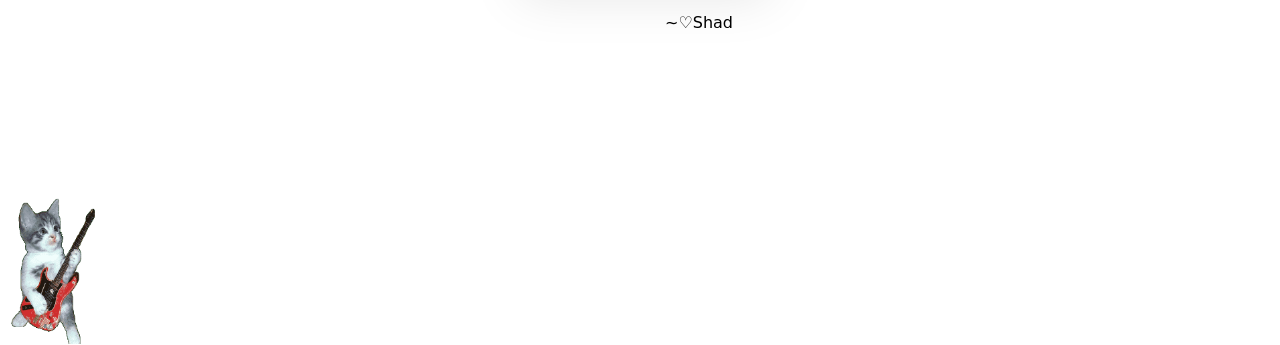
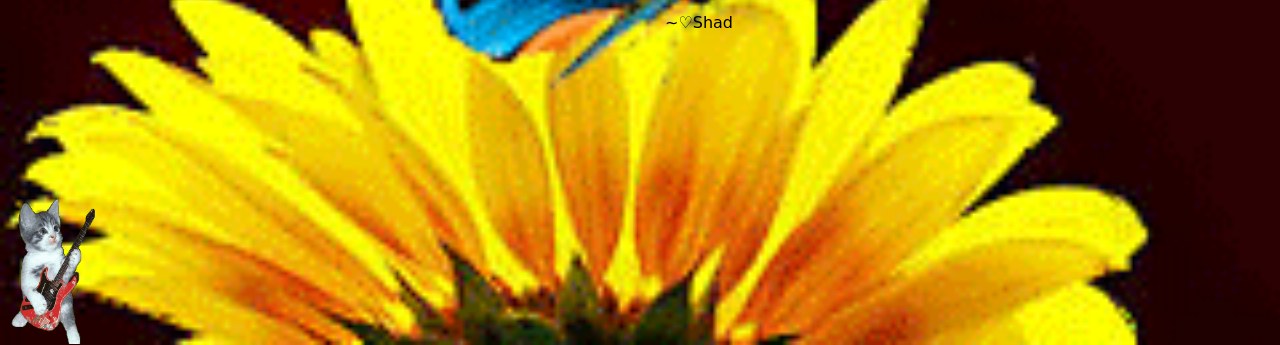
Before and after one commit to mohddilshad76/Special-For-You, a plain HTML site: page index.html in a window 1280 px wide. Shown: the part 455-800 px from the top of the page. Drawn offline with Linux system fonts and the light colour scheme.

Commit message:
Update style.css

```diff
--- a/style.css
+++ b/style.css
@@ -2,7 +2,7 @@ body {
     height: 96vh;
     background-image: url('bg2.gif');
     background-repeat: no-repeat;
-    background-size: 100;
+    background-size: cover;
 }
 
 img {
```
